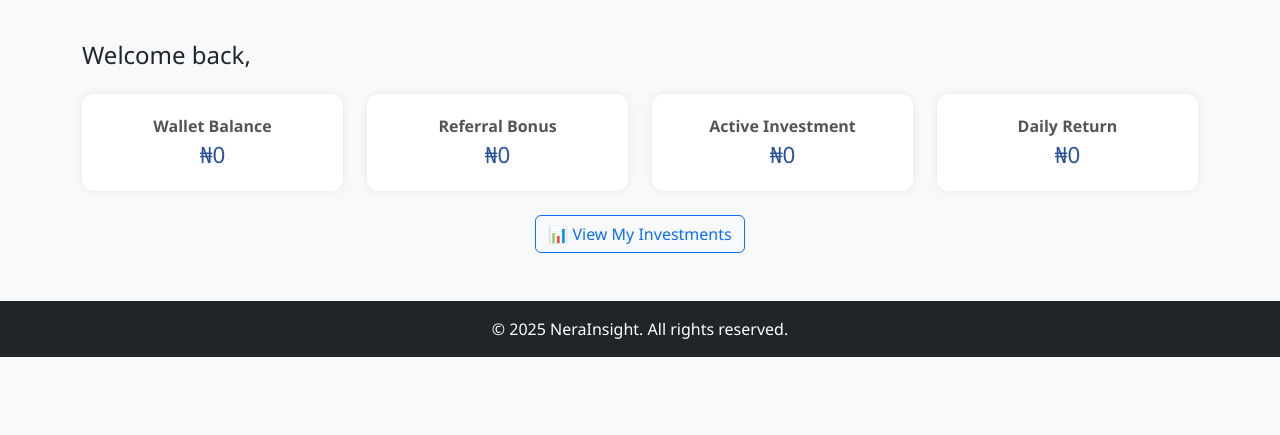
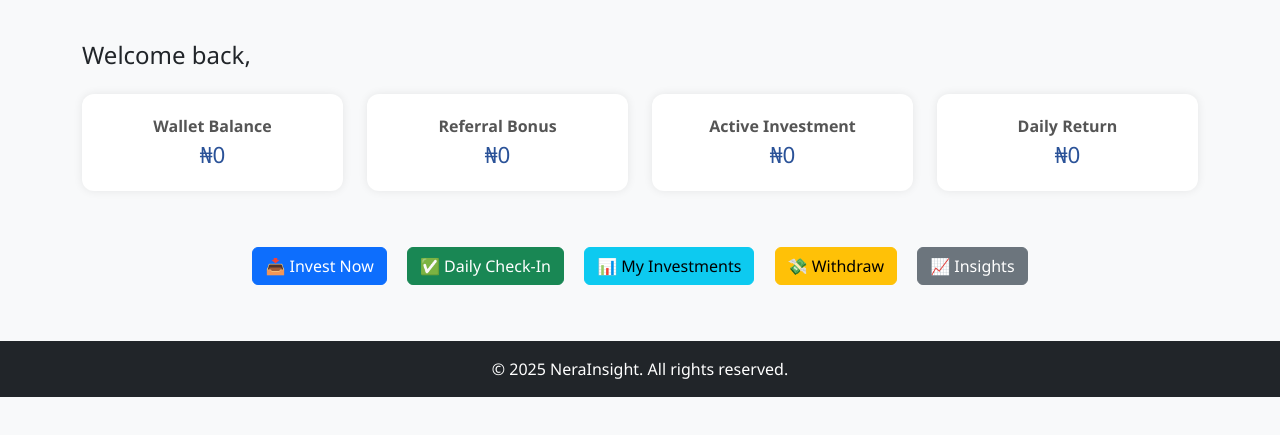
Before and after one commit to abdulofabuja/Nera, a website: page public/dashboard.html in a window 1280 px wide. Shown: the part 63-498 px from the top of the page. Drawn offline with nearby package versions, Linux system fonts and the light colour scheme; no server answers; sample sign-in values are in the browser's storage.

Commit message:
Added navigation buttons to dashboard

```diff
--- a/public/dashboard.html
+++ b/public/dashboard.html
@@ -79,9 +79,13 @@
 
   </div>
 
-  <!-- 📊 My Investments Button -->
-  <div class="text-center mt-4">
-    <a href="myinvestments.html" class="btn btn-outline-primary">📊 View My Investments</a>
+  <!-- 📂 Navigation Buttons -->
+  <div class="text-center mt-5">
+    <a href="invest.html" class="btn btn-primary m-2">📥 Invest Now</a>
+    <a href="checkin.html" class="btn btn-success m-2">✅ Daily Check-In</a>
+    <a href="myinvestments.html" class="btn btn-info m-2">📊 My Investments</a>
+    <a href="withdraw.html" class="btn btn-warning m-2">💸 Withdraw</a>
+    <a href="insight.html" class="btn btn-secondary m-2">📈 Insights</a>
   </div>
 </div>
 
```
